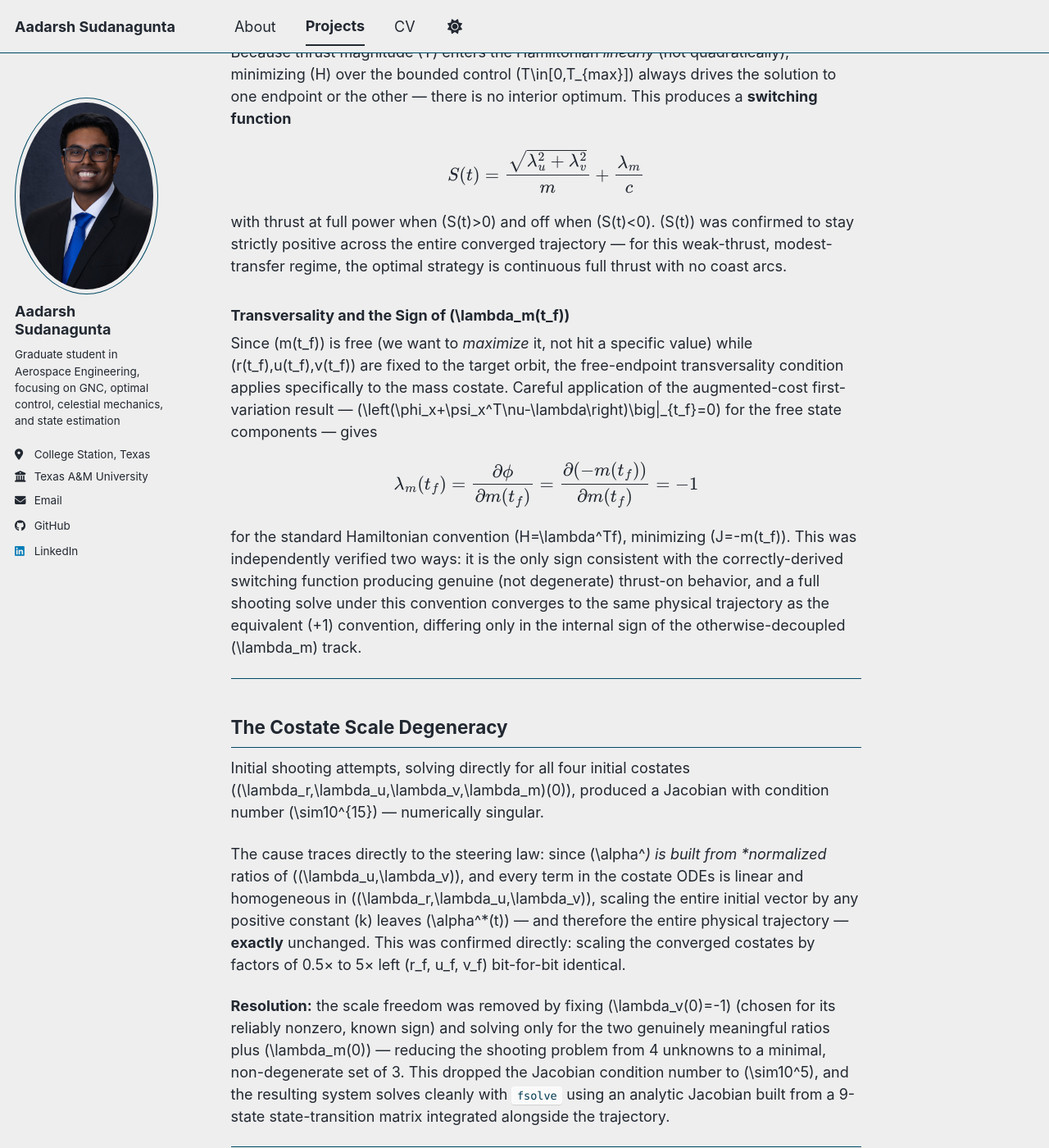
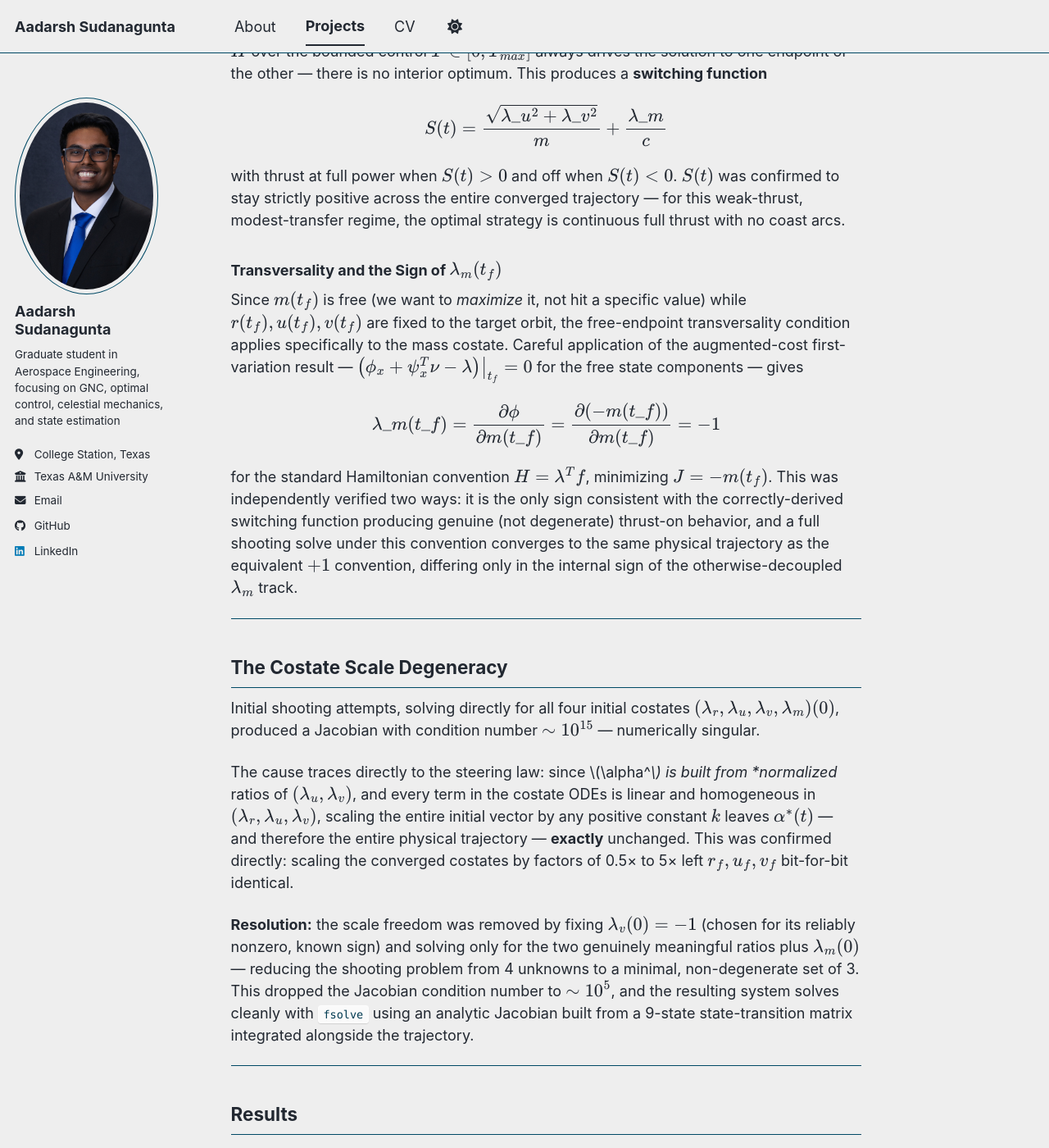
Before and after one commit to aadasud/aadasud.github.io, a Jekyll site: the page built from _portfolio/LEO minfuel shooting.md, in a window 1280 px wide and 1400 px high, scrolled down 1582 px. Shown: the whole window at 82% size. Built offline with Jekyll 4.4.1, drawn with Linux system fonts in a browser that asks for light colours; a script bundle is joined from its source files by our own code; library files that are not in the unit come from our copies; some of the changed text lies outside the part shown.

Commit message:
Update LEO minfuel shooting.md

````diff
--- a/_portfolio/LEO minfuel shooting.md
+++ b/_portfolio/LEO minfuel shooting.md
@@ -30,7 +30,7 @@ condition number by roughly ten orders of magnitude.
 **Thruster:** Busek BHT-200 — a real, flight-proven Hall-effect thruster
 (TacSat-2, FalconSat-5/6)
 - Thrust: 13 mN
-- Specific impulse: 1390 s → exhaust velocity \(c = I_{sp}g_0 = 13.63\) km/s
+- Specific impulse: 1390 s → exhaust velocity \\(c = I\_{sp}g\_0 = 13.63\\) km/s
 
 **Maneuver:** Circular-to-circular altitude raise, 400 km → 700 km (300 km
 raise), completed in roughly 18 orbits
@@ -41,76 +41,76 @@ raise), completed in roughly 18 orbits
 
 ### Dynamics and the Hamiltonian
 
-The spacecraft state is described in polar coordinates — radius \(r\),
-angle \(\theta\), radial velocity \(u\), tangential velocity \(v\), and
-mass \(m\) — with a controllable thrust vector of magnitude \(T\) and
-steering angle \(\alpha\):
+The spacecraft state is described in polar coordinates — radius \\(r\\),
+angle \\(\theta\\), radial velocity \\(u\\), tangential velocity \\(v\\), and
+mass \\(m\\) — with a controllable thrust vector of magnitude \\(T\\) and
+steering angle \\(\alpha\\):
 
 $$\dot r = u, \quad \dot\theta = \frac{v}{r}, \quad \dot u = \frac{v^2}{r}-\frac{\mu}{r^2}+\frac{T}{m}\sin\alpha, \quad \dot v = -\frac{uv}{r}+\frac{T}{m}\cos\alpha, \quad \dot m = -\frac{T}{c}$$
 
-A costate is attached to each state — \(\lambda_r,\lambda_u,\lambda_v,\lambda_m\)
-— with dynamics derived from the Hamiltonian \(H=\lambda^Tf\) via
-\(\dot\lambda = -\partial H/\partial x\). Minimizing \(H\) over the
+A costate is attached to each state — \\(\lambda\_r,\lambda\_u,\lambda\_v,\lambda\_m\\)
+— with dynamics derived from the Hamiltonian \\(H=\lambda^Tf\\) via
+\\(\dot\lambda = -\partial H/\partial x\\). Minimizing \\(H\\) over the
 steering angle gives the classical primer-vector result: thrust always
-points exactly opposite the vector \((\lambda_u,\lambda_v)\):
+points exactly opposite the vector \\((\lambda\_u,\lambda\_v)\\):
 
-$$\sin\alpha^* = \frac{-\lambda_u}{\sqrt{\lambda_u^2+\lambda_v^2}}, \qquad \cos\alpha^* = \frac{-\lambda_v}{\sqrt{\lambda_u^2+\lambda_v^2}}$$
+$$\sin\alpha^* = \frac{-\lambda\_u}{\sqrt{\lambda\_u^2+\lambda\_v^2}}, \qquad \cos\alpha^* = \frac{-\lambda\_v}{\sqrt{\lambda\_u^2+\lambda\_v^2}}$$
 
 ### Bang-Bang Thrust Structure
 
-Because thrust magnitude \(T\) enters the Hamiltonian *linearly* (not
-quadratically), minimizing \(H\) over the bounded control \(T\in[0,T_{max}]\)
+Because thrust magnitude \\(T\\) enters the Hamiltonian *linearly* (not
+quadratically), minimizing \\(H\\) over the bounded control \\(T\in[0,T\_{max}]\\)
 always drives the solution to one endpoint or the other — there is no
 interior optimum. This produces a **switching function**
 
-$$S(t) = \frac{\sqrt{\lambda_u^2+\lambda_v^2}}{m} + \frac{\lambda_m}{c}$$
+$$S(t) = \frac{\sqrt{\lambda\_u^2+\lambda\_v^2}}{m} + \frac{\lambda\_m}{c}$$
 
-with thrust at full power when \(S(t)>0\) and off when \(S(t)<0\). \(S(t)\)
+with thrust at full power when \\(S(t)>0\\) and off when \\(S(t)<0\\). \\(S(t)\\)
 was confirmed to stay strictly positive across the entire converged
 trajectory — for this weak-thrust, modest-transfer regime, the optimal
 strategy is continuous full thrust with no coast arcs.
 
-### Transversality and the Sign of \(\lambda_m(t_f)\)
+### Transversality and the Sign of \\(\lambda\_m(t\_f)\\)
 
-Since \(m(t_f)\) is free (we want to *maximize* it, not hit a specific
-value) while \(r(t_f),u(t_f),v(t_f)\) are fixed to the target orbit, the
+Since \\(m(t\_f)\\) is free (we want to *maximize* it, not hit a specific
+value) while \\(r(t\_f),u(t\_f),v(t\_f)\\) are fixed to the target orbit, the
 free-endpoint transversality condition applies specifically to the mass
 costate. Careful application of the augmented-cost first-variation result
-— \(\left(\phi_x+\psi_x^T\nu-\lambda\right)\big|_{t_f}=0\) for the free
+— \\(\left(\phi\_x+\psi\_x^T\nu-\lambda\right)\big|\_{t\_f}=0\\) for the free
 state components — gives
 
-$$\lambda_m(t_f) = \frac{\partial\phi}{\partial m(t_f)} = \frac{\partial(-m(t_f))}{\partial m(t_f)} = -1$$
+$$\lambda\_m(t\_f) = \frac{\partial\phi}{\partial m(t\_f)} = \frac{\partial(-m(t\_f))}{\partial m(t\_f)} = -1$$
 
-for the standard Hamiltonian convention \(H=\lambda^Tf\), minimizing
-\(J=-m(t_f)\). This was independently verified two ways: it is the only
+for the standard Hamiltonian convention \\(H=\lambda^Tf\\), minimizing
+\\(J=-m(t\_f)\\). This was independently verified two ways: it is the only
 sign consistent with the correctly-derived switching function producing
 genuine (not degenerate) thrust-on behavior, and a full shooting solve
 under this convention converges to the same physical trajectory as the
-equivalent \(+1\) convention, differing only in the internal sign of the
-otherwise-decoupled \(\lambda_m\) track.
+equivalent \\(+1\\) convention, differing only in the internal sign of the
+otherwise-decoupled \\(\lambda\_m\\) track.
 
 ---
 
 ## The Costate Scale Degeneracy
 
 Initial shooting attempts, solving directly for all four initial costates
-\((\lambda_r,\lambda_u,\lambda_v,\lambda_m)(0)\), produced a Jacobian with
-condition number \(\sim10^{15}\) — numerically singular.
+\\((\lambda\_r,\lambda\_u,\lambda\_v,\lambda\_m)(0)\\), produced a Jacobian with
+condition number \\(\sim10^{15}\\) — numerically singular.
 
-The cause traces directly to the steering law: since \(\alpha^*\) is built
-from *normalized* ratios of \((\lambda_u,\lambda_v)\), and every term in
+The cause traces directly to the steering law: since \\(\alpha^*\\) is built
+from *normalized* ratios of \\((\lambda\_u,\lambda\_v)\\), and every term in
 the costate ODEs is linear and homogeneous in
-\((\lambda_r,\lambda_u,\lambda_v)\), scaling the entire initial vector by
-any positive constant \(k\) leaves \(\alpha^*(t)\) — and therefore the
+\\((\lambda\_r,\lambda\_u,\lambda\_v)\\), scaling the entire initial vector by
+any positive constant \\(k\\) leaves \\(\alpha^*(t)\\) — and therefore the
 entire physical trajectory — **exactly** unchanged. This was confirmed
 directly: scaling the converged costates by factors of 0.5× to 5× left
-\(r_f, u_f, v_f\) bit-for-bit identical.
+\\(r\_f, u\_f, v\_f\\) bit-for-bit identical.
 
-**Resolution:** the scale freedom was removed by fixing \(\lambda_v(0)=-1\)
+**Resolution:** the scale freedom was removed by fixing \\(\lambda\_v(0)=-1\\)
 (chosen for its reliably nonzero, known sign) and solving only for the two
-genuinely meaningful ratios plus \(\lambda_m(0)\) — reducing the shooting
+genuinely meaningful ratios plus \\(\lambda\_m(0)\\) — reducing the shooting
 problem from 4 unknowns to a minimal, non-degenerate set of 3. This
-dropped the Jacobian condition number to \(\sim10^5\), and the resulting
+dropped the Jacobian condition number to \\(\sim10^5\\), and the resulting
 system solves cleanly with `fsolve` using an analytic Jacobian built from
 a 9-state state-transition matrix integrated alongside the trajectory.
 
@@ -120,7 +120,7 @@ a 9-state state-transition matrix integrated alongside the trajectory.
 
 Solved via MATLAB's `fsolve` with an analytic STM-based Jacobian
 (`SpecifyObjectiveGradient`), starting from a generic, physically-motivated
-initial guess (near-zero radial/steering ratios, \(\lambda_m(0)\approx-1\))
+initial guess (near-zero radial/steering ratios, \\(\lambda\_m(0)\approx-1\\))
 — no problem-specific tuning required:
 
 ```
@@ -129,7 +129,7 @@ Final residual norm: 2.119320e-07
 ```
 
 `fsolve` reported a genuine, unambiguous convergence — "Equation solved,"
-sum-of-squares residual driven to \(4.49\times10^{-14}\) in 6 iterations,
+sum-of-squares residual driven to \\(4.49\times10^{-14}\\) in 6 iterations,
 gradient optimality below tolerance.
 
 **Final boundary condition errors:**
@@ -139,7 +139,7 @@ gradient optimality below tolerance.
 | Final radius | 0.91 m |
 | Final radial velocity | 17.4 mm/s |
 | Final tangential velocity | 0.2 mm/s |
-| \(\lambda_m(t_f)\) | exact to displayed precision |
+| \\(\lambda\_m(t\_f)\\) | exact to displayed precision |
 
 **Propellant used:** 96.4 g out of 8 kg initial mass (≈1.2% of total
 spacecraft mass) to complete the 300 km raise.
````
